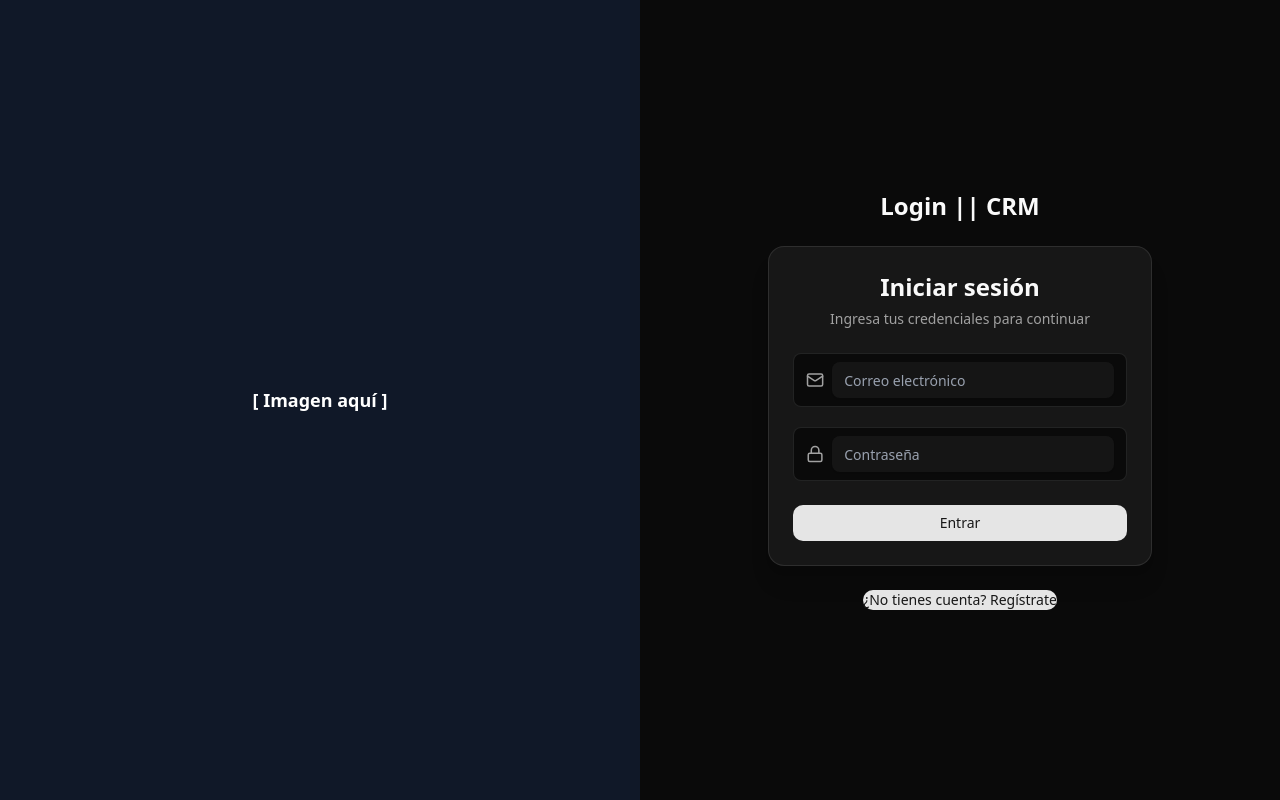
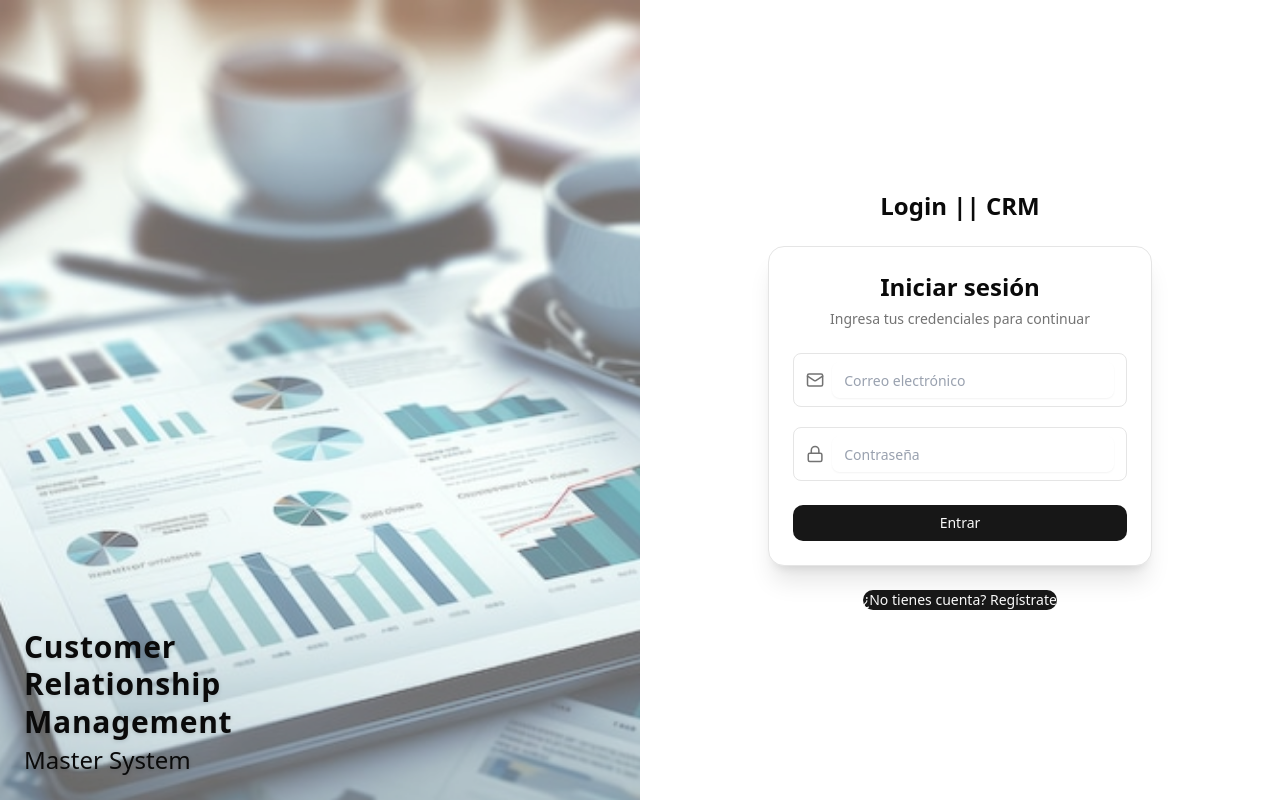
Before and after one commit to DuskStarGITHUB/crmms, a React (Vite) app in the folder frontend/: page / in a window 1280 px wide. Built offline with nearby package versions, Linux system fonts and the light colour scheme.

Commit message:
design auth

```diff
--- a/frontend/src/App.tsx
+++ b/frontend/src/App.tsx
@@ -12,7 +12,7 @@ import { ThemeProvider } from "@/components/app/ThemeToggle";
 // DEPLOY
 export default function App() {
   return (
-    <ThemeProvider defaultTheme="dark">
+    <ThemeProvider defaultTheme="light">
       <ModulesRouter />
     </ThemeProvider>
   );
--- a/frontend/src/modules/auth/authPage.tsx
+++ b/frontend/src/modules/auth/authPage.tsx
@@ -9,6 +9,7 @@
 import { useState } from "react";
 import LoginForm from "./LoginForm";
 import RegisterForm from "./RegisterForm";
+import background from "./assets/background-auth.png";
 
 // LOGIC
 type Props = { onLoginSuccess?: () => void };
@@ -19,10 +20,23 @@ export default function AuthPage({ onLoginSuccess }: Props) {
   const [errMsg, setErrMsg] = useState<string | null>(null);
   return (
     <div className="min-h-screen flex flex-col md:flex-row">
-      <div className="hidden md:flex w-1/2 bg-gray-900 items-center justify-center">
-        <span className="text-white text-lg font-semibold">
-          [ Imagen aquí ]
-        </span>
+      <div
+        className="hidden md:flex w-1/2 relative"
+        style={{
+          backgroundImage: `url(${background})`,
+          backgroundSize: "cover",
+          backgroundPosition: "center",
+        }}
+      >
+        <div className="absolute inset-0 bg-popover/40"></div>
+        <div className="relative z-10 flex items-end justify-start h-full p-6">
+          <h1 className="text-2xl md:text-3xl font-semibold font-sans text-white tracking-wide drop-shadow-sm leading-tight max-w-xs">
+            Customer Relationship Management
+            <span className="block text-xl md:text-2xl mt-1 font-medium tracking-normal">
+              Master System
+            </span>
+          </h1>
+        </div>
       </div>
       <div className="flex w-full md:w-1/2 items-center justify-center px-6 py-10 bg-background">
         <div className="flex flex-col items-center w-full max-w-md space-y-6">
```
Also changed, not shown: frontend/src/modules/auth/assets/background-auth.png (added).
